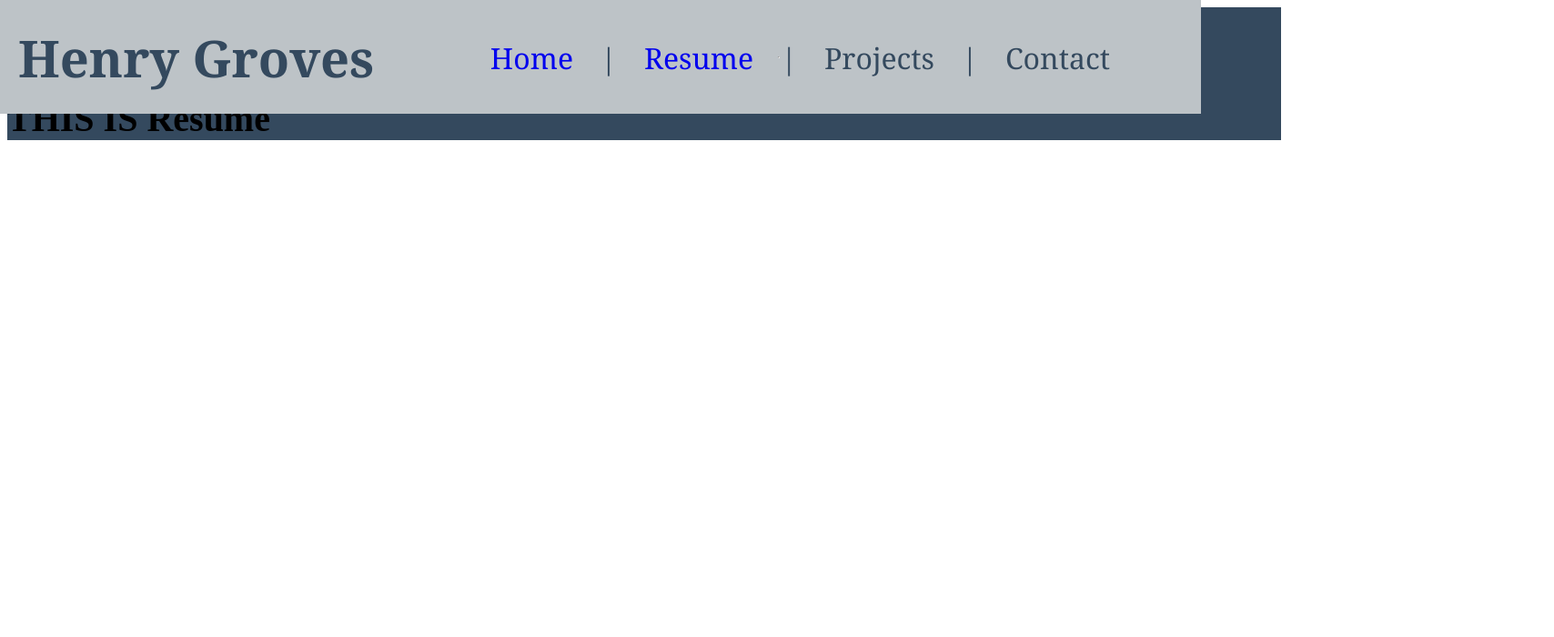
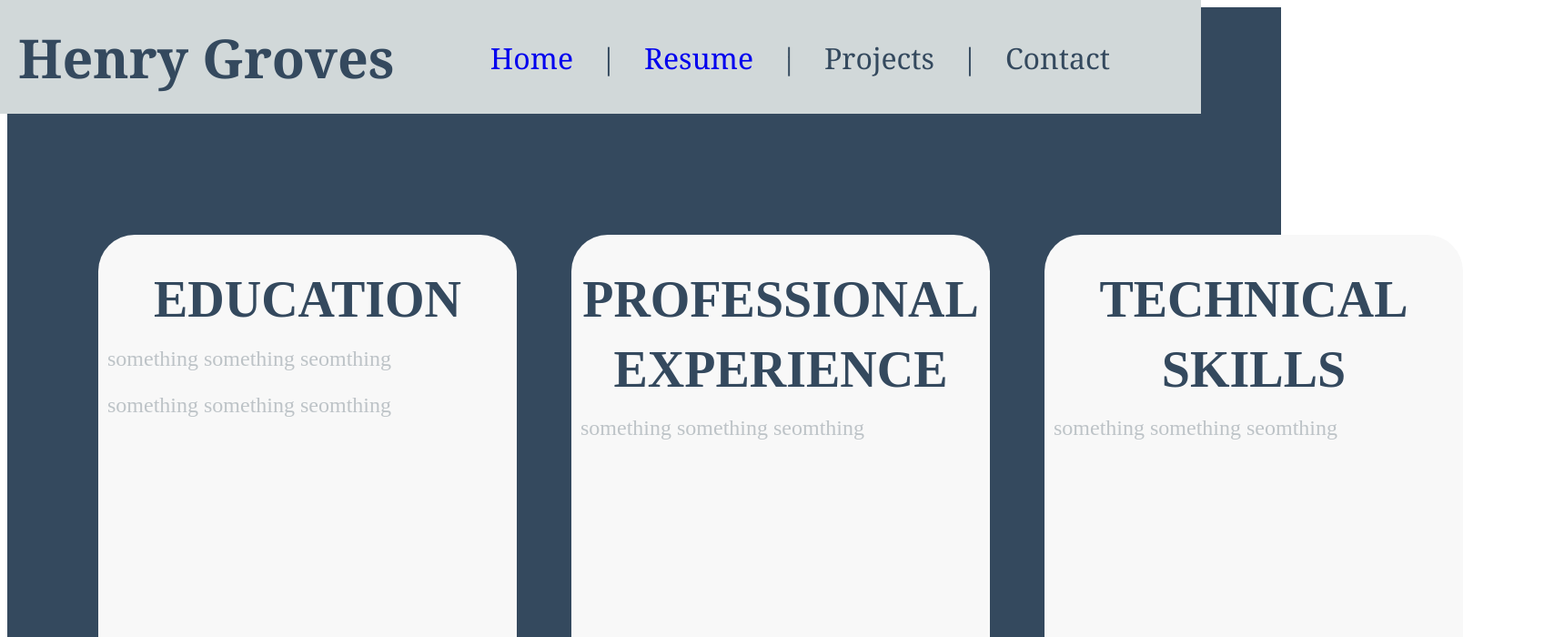
Before and after one commit to hgroves22/portfolioWebsite, a React (Vite) app: page /resume in a window 1280 px wide. Shown: the top 700 px of the page at 91% size, 1708 px wide, since content can reach past the window. Built offline with nearby package versions, Linux system fonts and the light colour scheme.

Commit message:
Initial Resume Page

```diff
--- a/src/ResumePage.jsx
+++ b/src/ResumePage.jsx
@@ -1,14 +1,30 @@
 import React from 'react'
+import './components/ResumePage.css'
+
+
 
 function Resume() {
 
   return(
-    <div className="resumeContainer">
-      <br></br>
-      <br></br>
-      <br></br>
-      <br></br>
-      <h1>THIS IS Resume</h1>
+    <div className="resume-container">
+      <div className="education-container">
+        <h2 className="sub-header">EDUCATION</h2>
+        <p className="resume-info">something something seomthing</p>
+        <p className="resume-info">something something seomthing</p>
+        <br></br>
+      </div>
+      <div className="experience-container">
+        <h2 className="sub-header">PROFESSIONAL</h2>
+        <h2 className="sub-header">EXPERIENCE</h2>
+        <p className="resume-info">something something seomthing</p>
+        <br></br>
+      </div>
+      <div className="technical-container">
+        <h2 className="sub-header">TECHNICAL</h2>
+        <h2 className="sub-header">SKILLS</h2>
+        <p className="resume-info">something something seomthing</p>
+        <br></br>
+      </div>
     </div>
   );
 }
--- a/src/components/App.css
+++ b/src/components/App.css
@@ -1,4 +1,5 @@
 .App {
   background-color: #34495E;
   min-width: 1400px;
+  height: 100vh;
 }
--- a/src/components/Header.css
+++ b/src/components/Header.css
@@ -4,7 +4,7 @@ header {
   left: 0;
   right: 0;
   width: 100%;
-  background-color: #BDC3C7;
+  background-color: #D1D8D9;
   color: #34495E;
   display: flex;
   align-items: center; /* Vertically centers the items */
@@ -14,7 +14,7 @@ header {
 }
 
 .headerName {
-  font-size: 3.5rem;
+  font-size: 3.7rem;
 }
 
 .nav-links {
--- a/src/components/Hero.css
+++ b/src/components/Hero.css
@@ -3,8 +3,8 @@
   justify-content: center;
   line-height: 10px;
   margin: 0;
-  color: #BDC3C7;
-  height: 1150px;
+  color: #D1D8D9;
+  height: 100vh;
 }
 .hero-content {
   padding-top: 300px;
--- /dev/null
+++ b/src/components/ResumePage.css
@@ -0,0 +1,32 @@
+.resume-container {
+  color: #BDC3C7;
+  height: 1000px;
+  display: grid;
+  grid-template-columns: repeat(3, 1fr);
+  gap: 60px;
+  padding-top: 250px;
+  padding-right: 100px;
+  padding-left: 100px;
+  min-width: 1500px;
+}
+
+.sub-header {
+  font-size: 3.5rem;
+  padding-top: 20px;
+  line-height: 10px;
+  color: #34495E;
+  display: flex;
+  justify-content: center;
+}
+
+.resume-info {
+  padding-left: 10px;
+}
+
+.resume-container .education-container,
+.resume-container .experience-container,
+.resume-container .technical-container {
+  background-color: #f8f8f8;
+  border-radius: 40px;
+  max-width: 1000px;
+}
```
